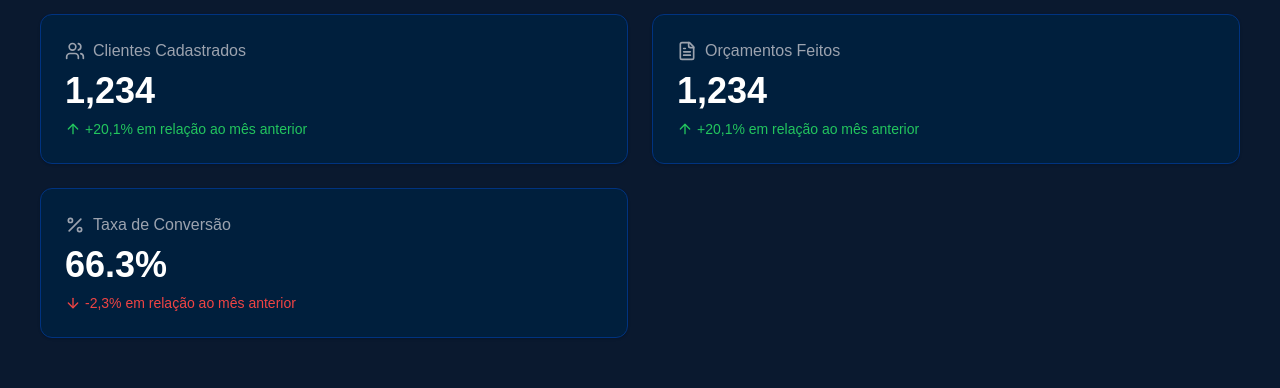
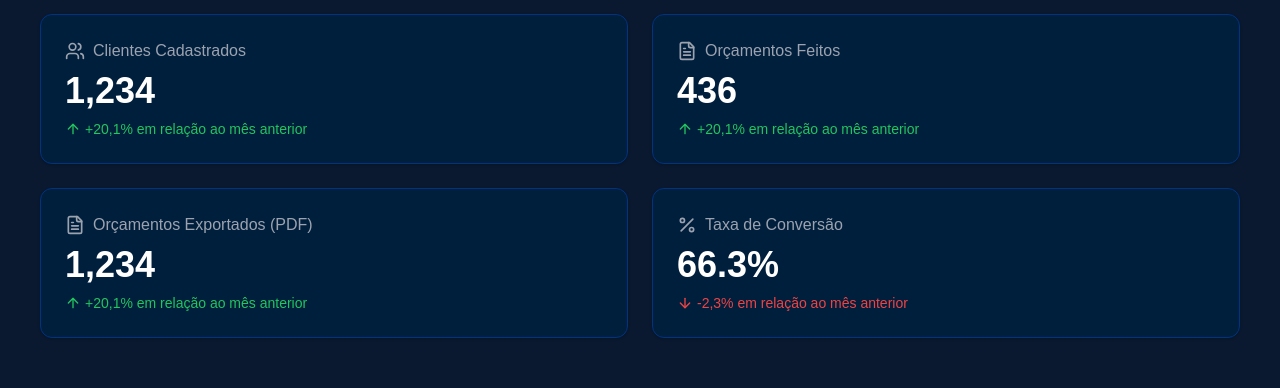
Before and after one commit to annaclaratxm/planeja-pdf, a Next.js app: page /client in a window 1280 px wide. Shown: the part 239-627 px from the top of the page. Built offline with nearby package versions, Linux system fonts and the light colour scheme; no server answers.

Commit message:
feat: adicionar exibição de métricas de orçamentos na página do cliente

```diff
--- a/src/app/client/page.tsx
+++ b/src/app/client/page.tsx
@@ -7,13 +7,16 @@ import { useCallback, useEffect, useState } from "react";
 
 export default function DashboardPage() {
   const [userName, setUserName] = useState("");
+
   const fetchUserName = useCallback(async () => {
     const name = await getUserName();
     setUserName(name);
   }, []);
+
   useEffect(() => {
     if (!userName) fetchUserName();
   }, [fetchUserName, userName]);
+
   return (
     <div className="w-full min-h-screen bg-[#0a192f]">
       <main className="p-6 space-y-6">
@@ -44,6 +47,22 @@ export default function DashboardPage() {
                 <span>Orçamentos Feitos</span>
               </div>
               <div className="mt-2">
+                <span className="text-4xl font-bold text-white">436</span>
+                <div className="flex items-center gap-1 mt-2 text-green-500">
+                  <ArrowUp className="h-4 w-4" />
+                  <span className="text-sm">+20,1% em relação ao mês anterior</span>
+                </div>
+              </div>
+            </CardContent>
+          </Card>
+
+          <Card className="bg-[#001f3d] border-[#003380]">
+            <CardContent className="p-6">
+              <div className="flex items-center gap-2 text-gray-400">
+                <FileText className="h-5 w-5" />
+                <span>Orçamentos Exportados (PDF)</span>
+              </div>
+              <div className="mt-2">
                 <span className="text-4xl font-bold text-white">1,234</span>
                 <div className="flex items-center gap-1 mt-2 text-green-500">
                   <ArrowUp className="h-4 w-4" />
```
